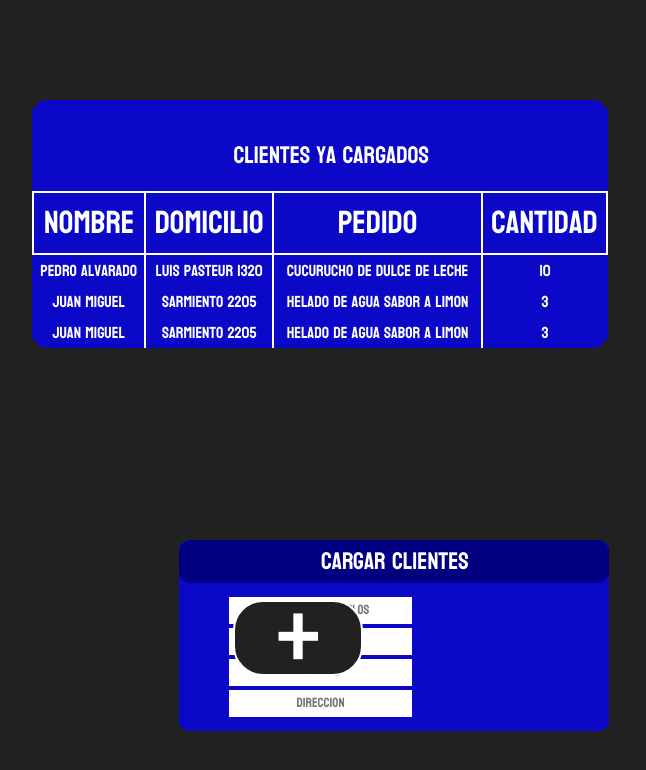
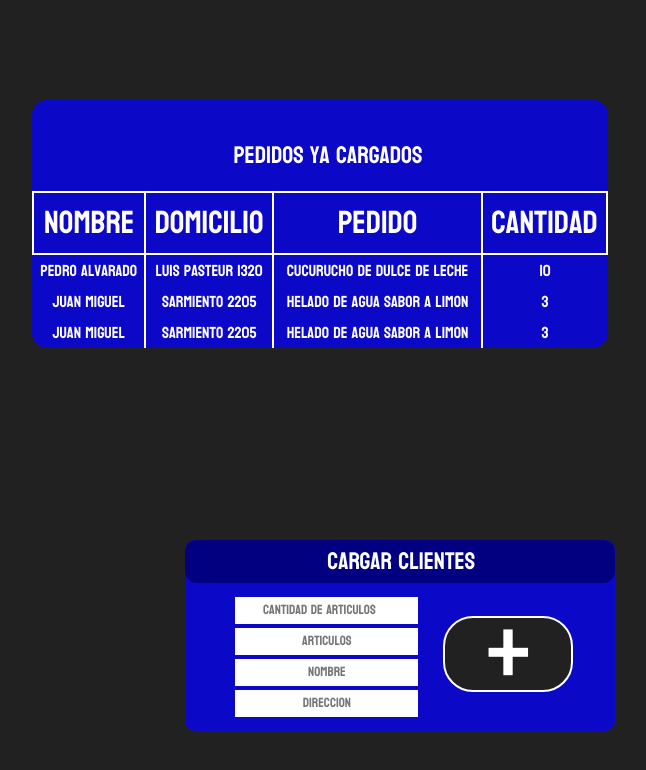
Before and after one commit to ArielD1az/repositorio, a Flask app: page /cargarclientes in a window 1280 px wide; the page is wider, and only the part inside the window is pictured. Shown: the top 770 px of that part, without its empty margins (381-1027 px from the left). Run offline with Flask 3, Linux system fonts and the light colour scheme.

Commit message:
Replanteamiento de la pagina que se basa en eliminar el apartado pedidos y optimizarlo en la parte de clientes

```diff
--- a/app.py
+++ b/app.py
@@ -1,4 +1,5 @@
 from flask import Flask, render_template, redirect, request
+import os
 import mysql.connector
 conexion=mysql.connector.connect(
       host="127.0.0.1",
@@ -47,7 +48,7 @@ def cargar():
    cant=request.form.get('CantidadArt')
    articulo=request.form.get('Articulos')
    direccion=request.form.get('direccion')
-   query=f"INSERT INTO cliente(NombreApellido) values('{nombre}');"
+   query=[f"INSERT INTO cliente(NombreApellido) values('{nombre}');","INSERT INTO producto(NombreProducto)"]
    cursor.execute(query)
    print(nombre,"\n",cant,"\n",articulo,"\n",direccion)
    return redirect('/')
@@ -55,6 +56,7 @@ def cargar():
 
 
 if __name__ == '__main__':
+   os.system("cls")
    ascii_art = """
 ███████ ███████ ██████  ██    ██ ███████ ██████      ██ ███████      ██████  ███    ██
 ██      ██      ██   ██ ██    ██ ██      ██   ██     ██ ██          ██    ██ ████   ██
@@ -62,6 +64,14 @@ if __name__ == '__main__':
      ██ ██      ██   ██  ██  ██  ██      ██   ██     ██      ██     ██    ██ ██  ██ ██
 ███████ ███████ ██   ██   ████   ███████ ██   ██     ██ ███████      ██████  ██   ████
 """
+   papu="""             ___      ___
+ ___        |\  \    /  /|
+|\__\       \ \  \  /  / /
+\|__|        \ \  \/  / /
+    ___       \ \    / /
+   |\__\       \ \__/ /
+   \|__|        \|__|/
 
-   print(ascii_art)
+   """
+   print(ascii_art+papu)
    app.run(host='0.0.0.0',port=5000,debug=True)
--- a/static/style.css
+++ b/static/style.css
@@ -30,7 +30,6 @@ body{
 ::-webkit-scrollbar{
 
     display: none;
-
 }
 .logo{
     position: relative;
--- a/templates/cargarclientes.html
+++ b/templates/cargarclientes.html
@@ -72,7 +72,7 @@
                 position: relative;
                 top: 60vh;
                 width: 430px;
-                left: 20vh;
+                left: 13%;
                 border-radius: 10px;
             }
             .Nombre{
@@ -88,15 +88,16 @@
                 color:black;
                 z-index: 2;
             }
+
             .botoncargar{
                 transition-duration: 0.5s;
-                position: fixed;
-                z-index: 3;
+                position:absolute;
+                z-index: 4;
                 font-family: koulen;
                 font-weight: 400;
                 font-size: 100px;
                 width: 130px;
-                left: 48%;
+                left: 60%;
                 height: 76px;
                 line-height: 76px;
                 background-color: #212121;
@@ -105,7 +106,7 @@
                 border-radius: 30px;
                 text-align:center;
                 cursor: pointer;
-                top: 75%;
+                top: 40%;
             }
             .titulo{
                 position: relative;
@@ -133,7 +134,7 @@
 
                 <div class="contenedortabla">
                     <table width="100%">
-                        <p class="titulotabla">clientes ya cargados</p>
+                        <p class="titulotabla">pedidos ya cargados</p>
                         <thead>
                             <tr>
                                 <th>Nombre</th>
--- a/templates/index.html
+++ b/templates/index.html
@@ -16,9 +16,6 @@
 </a>
 <br>
 <br>
-<button class="boton">pedidos</button>
-<br>
-<br>
 <button class="boton">productos</button>
 </div>
 
```
